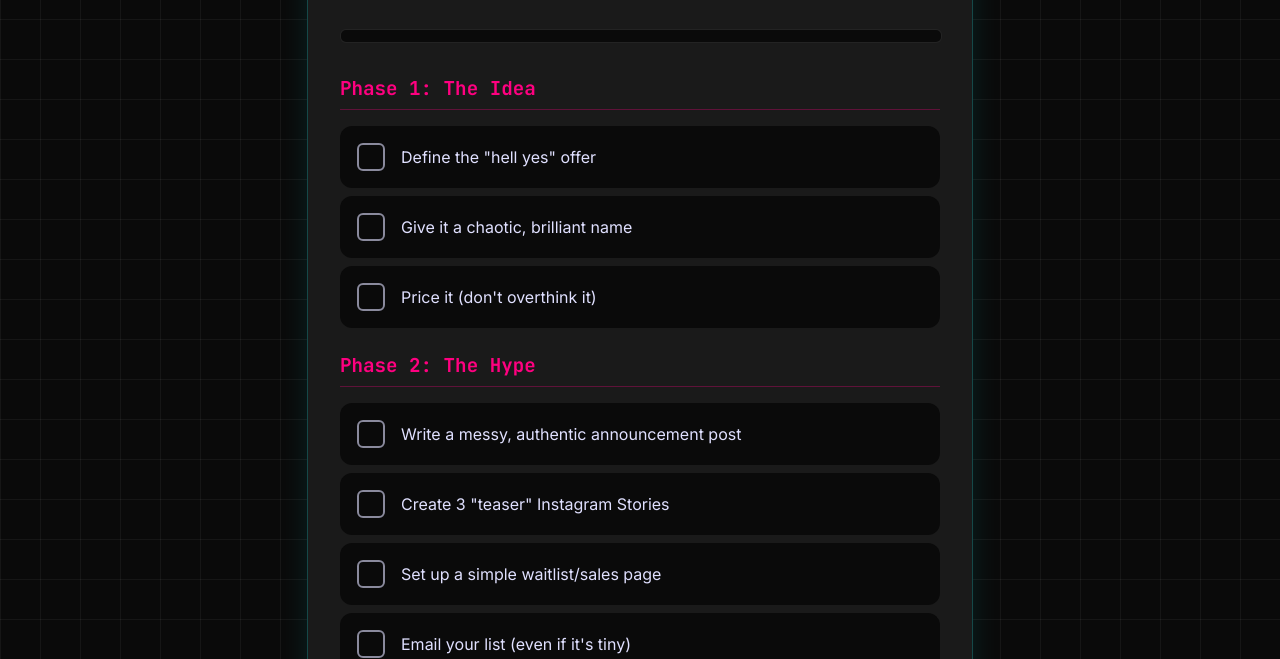
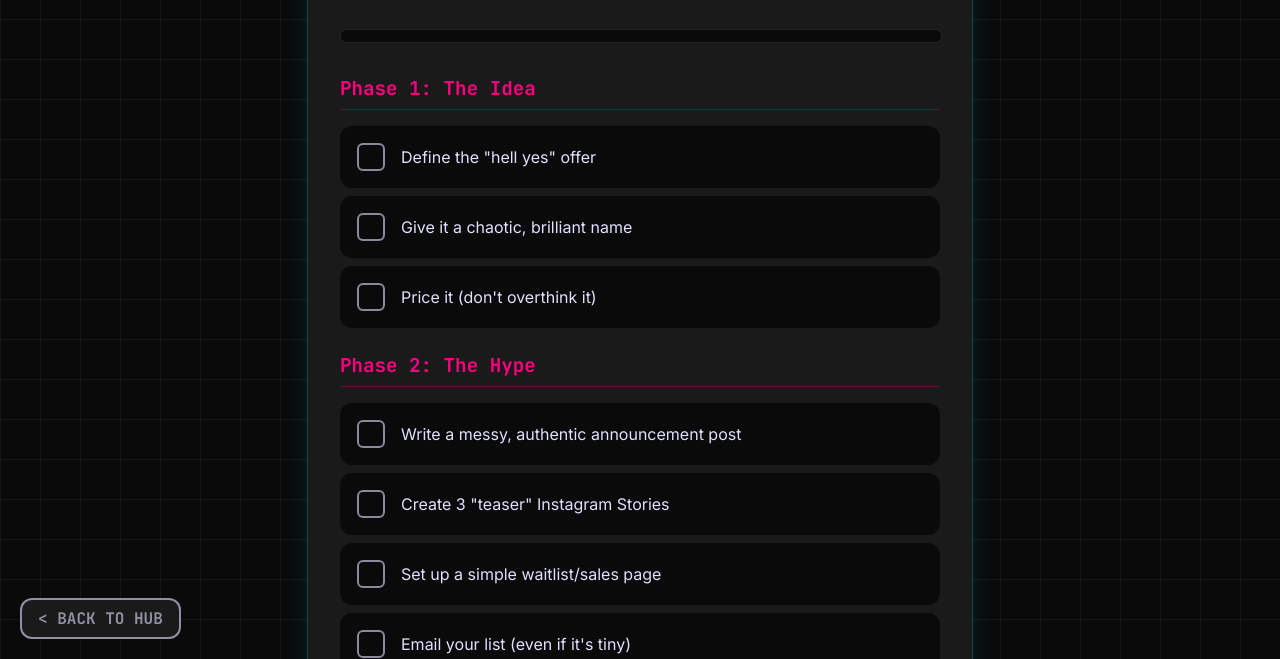
Before and after one commit to mayhemtomoney/Launch-Pad-Checklist, a plain HTML site: page index.html in a window 1280 px wide. Shown: the part 141-800 px from the top of the page. Drawn offline with nearby package versions, Linux system fonts and the light colour scheme.

Commit message:
Update index.html

```diff
--- a/index.html
+++ b/index.html
@@ -322,5 +322,6 @@
             }, { once: true });
         });
     </script>
+<a href="https://dopamine-drop.netlify.app/" style="position: fixed; bottom: 20px; left: 20px; font-family: 'JetBrains Mono', monospace; font-weight: 700; text-transform: uppercase; padding: 8px 16px; border-radius: 12px; border: 2px solid rgba(224, 224, 255, 0.6); background: #1a1a1a; color: rgba(224, 224, 255, 0.6); text-decoration: none; z-index: 1000; transition: all 0.3s;">&lt; BACK TO HUB</a>
 </body>
 </html>
```
